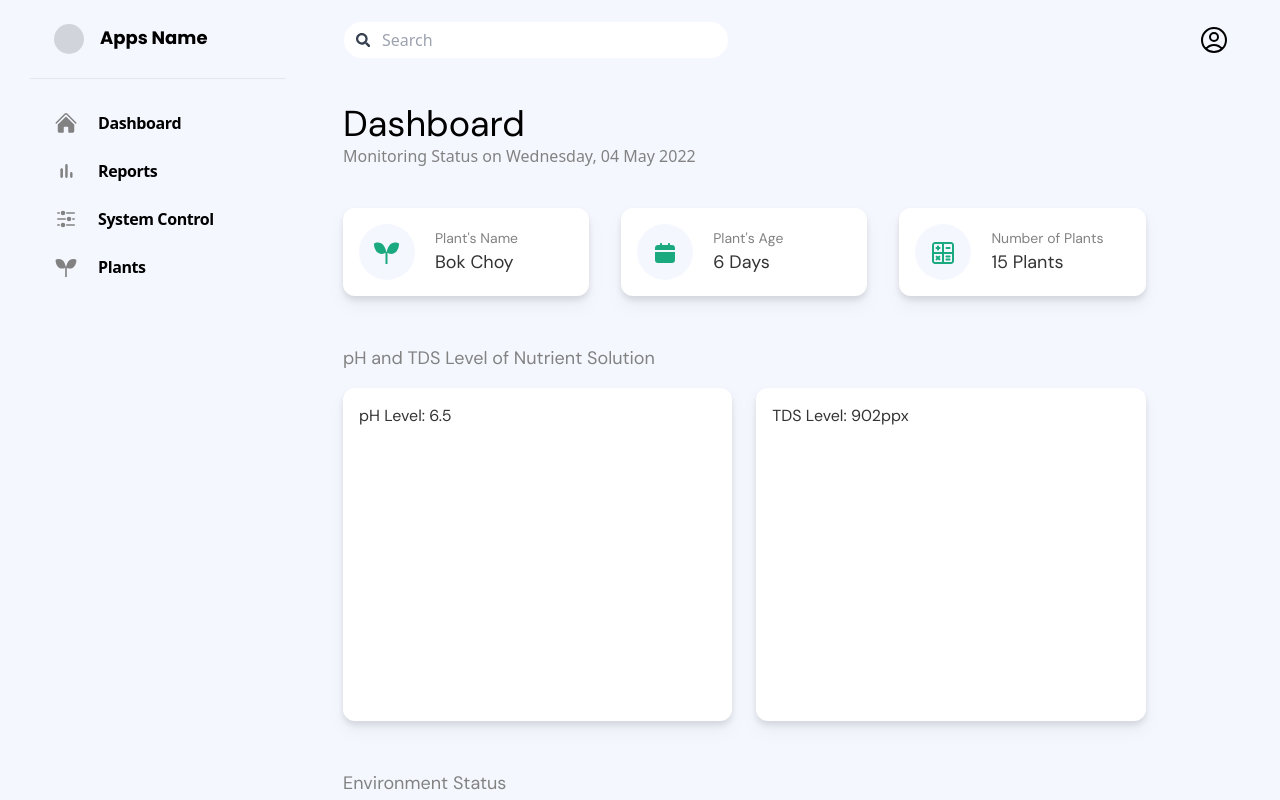
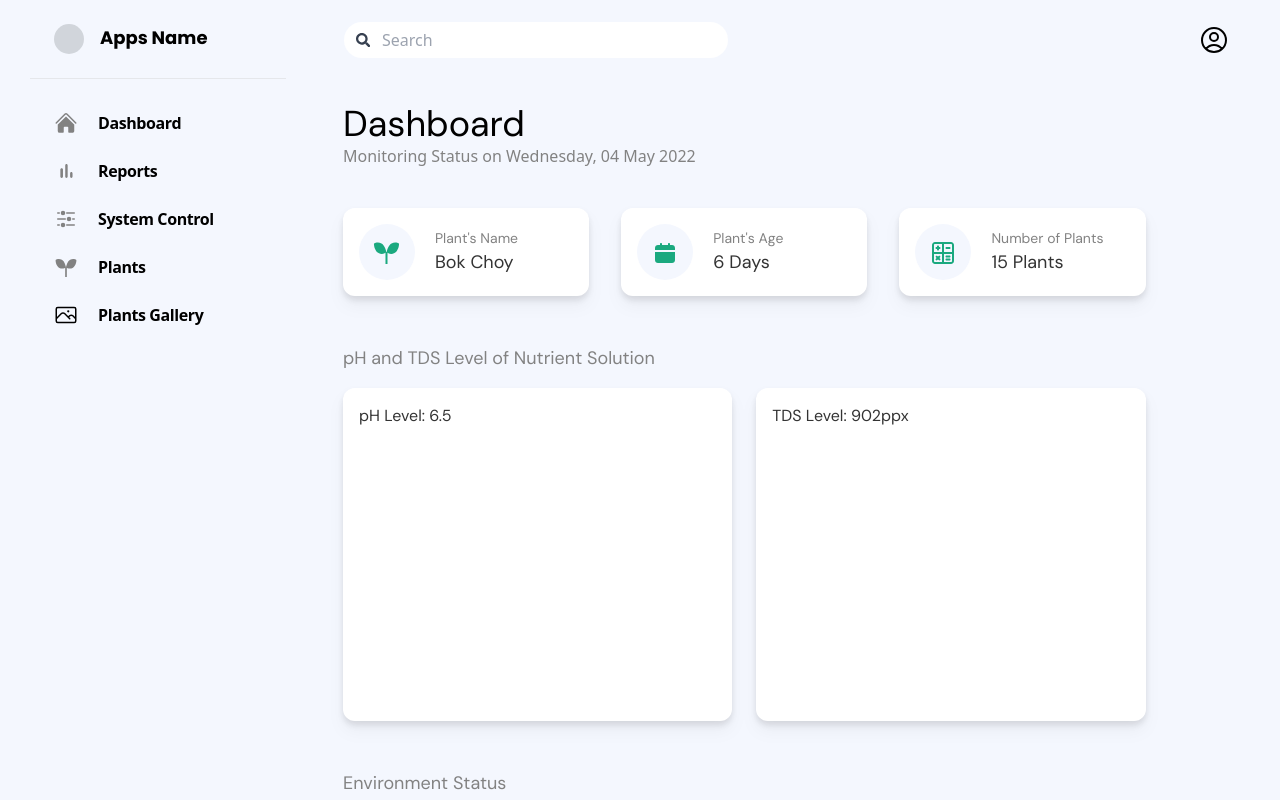
Before and after one commit to Capstone-C-01/frontend, a Next.js app: page /dashboard in a window 1280 px wide. Shown: the top 800 px of the page. Built offline with nearby package versions, Linux system fonts and the light colour scheme.

Commit message:
chore: improve sidebar

```diff
--- /dev/null
+++ b/src/components/Icons/GalleryIcon.jsx
@@ -0,0 +1,24 @@
+import React from 'react';
+import classNames from '@/utils/classNames';
+
+const GalleryIcon = ({ className, ...props }) => {
+  return (
+    <svg
+      xmlns="http://www.w3.org/2000/svg"
+      fill="none"
+      viewBox="0 0 24 24"
+      strokeWidth={1.5}
+      stroke="currentColor"
+      className={classNames('h-6 w-6', className)}
+      {...props}
+    >
+      <path
+        strokeLinecap="round"
+        strokeLinejoin="round"
+        d="M2.25 15.75l5.159-5.159a2.25 2.25 0 013.182 0l5.159 5.159m-1.5-1.5l1.409-1.409a2.25 2.25 0 013.182 0l2.909 2.909m-18 3.75h16.5a1.5 1.5 0 001.5-1.5V6a1.5 1.5 0 00-1.5-1.5H3.75A1.5 1.5 0 002.25 6v12a1.5 1.5 0 001.5 1.5zm10.5-11.25h.008v.008h-.008V8.25zm.375 0a.375.375 0 11-.75 0 .375.375 0 01.75 0z"
+      />
+    </svg>
+  );
+};
+
+export default GalleryIcon;
--- a/src/components/Icons/index.js
+++ b/src/components/Icons/index.js
@@ -2,6 +2,7 @@ import CircleCalendarIcon from './CircleCalendarIcon';
 import CircleCameraIcon from './CircleCameraIcon';
 import CircleCountIcon from './CircleCountIcon';
 import CirclePlantIcon from './CirclePlantIcon';
+import GalleryIcon from './GalleryIcon';
 import HomeIcon from './HomeIcon';
 import LampIcon from './LampIcon';
 import PeopleIcon from './PeopleIcon';
@@ -17,6 +18,7 @@ export {
   CircleCameraIcon,
   CircleCountIcon,
   CirclePlantIcon,
+  GalleryIcon,
   HomeIcon,
   LampIcon,
   PeopleIcon,
--- a/src/components/Layout/Sidebar.jsx
+++ b/src/components/Layout/Sidebar.jsx
@@ -1,7 +1,7 @@
 import React from 'react';
 import Link from 'next/link';
 
-import { HomeIcon, PlantIcon, ReportIcon, SettingIcon } from '../Icons';
+import { GalleryIcon, HomeIcon, PlantIcon, ReportIcon, SettingIcon } from '../Icons';
 
 import classNames from '@/utils/classNames';
 
@@ -26,6 +26,11 @@ const Sidebar = ({ className, ...props }) => {
       text: 'Plants',
       link: '/plants',
       icon: <PlantIcon />
+    },
+    {
+      text: 'Plants Gallery',
+      link: '/plants/gallery',
+      icon: <GalleryIcon />
     }
   ];
 
@@ -38,15 +43,12 @@ const Sidebar = ({ className, ...props }) => {
       <div className="">
         {sidebarItem.map((item, index) => {
           return (
-            <div
-              className="mb-2 flex w-full cursor-pointer gap-5 px-6 py-2 transition-colors hover:rounded-md hover:bg-sky-100 hover:ring-1"
-              key={index}
-            >
-              {item.icon}
-              <Link href={item.link}>
+            <Link href={item.link} key={index}>
+              <div className="mb-2 flex w-full cursor-pointer gap-5 px-6 py-2 transition-colors hover:rounded-md hover:bg-sky-100 hover:ring-1">
+                {item.icon}
                 <p className="text-base font-bold tracking-tight">{item.text}</p>
-              </Link>
-            </div>
+              </div>
+            </Link>
           );
         })}
       </div>
--- a/src/components/Table/MainTable.jsx
+++ b/src/components/Table/MainTable.jsx
@@ -198,7 +198,7 @@ const MainTable = ({ columnsList, dataList, className, withPagination = true, ..
           <div className="showed-row">
             {pageIndex * pageSize + 1} -{' '}
             {(pageIndex + 1) * pageSize > data.length ? data.length : (pageIndex + 1) * pageSize} of{' '}
-            {data.length}
+            {pageCount}
           </div>
           <div className="control"></div>
 
--- /dev/null
+++ b/src/pages/plants/gallery/index.jsx
@@ -0,0 +1,7 @@
+import React from 'react';
+
+const PlantGalleryPage = () => {
+  return <div>PlantGalleryPage</div>;
+};
+
+export default PlantGalleryPage;
--- /dev/null
+++ b/src/pages/plants/index.jsx
@@ -0,0 +1,7 @@
+import React from 'react';
+
+const PlantPage = () => {
+  return <div>PlantPage</div>;
+};
+
+export default PlantPage;
```
